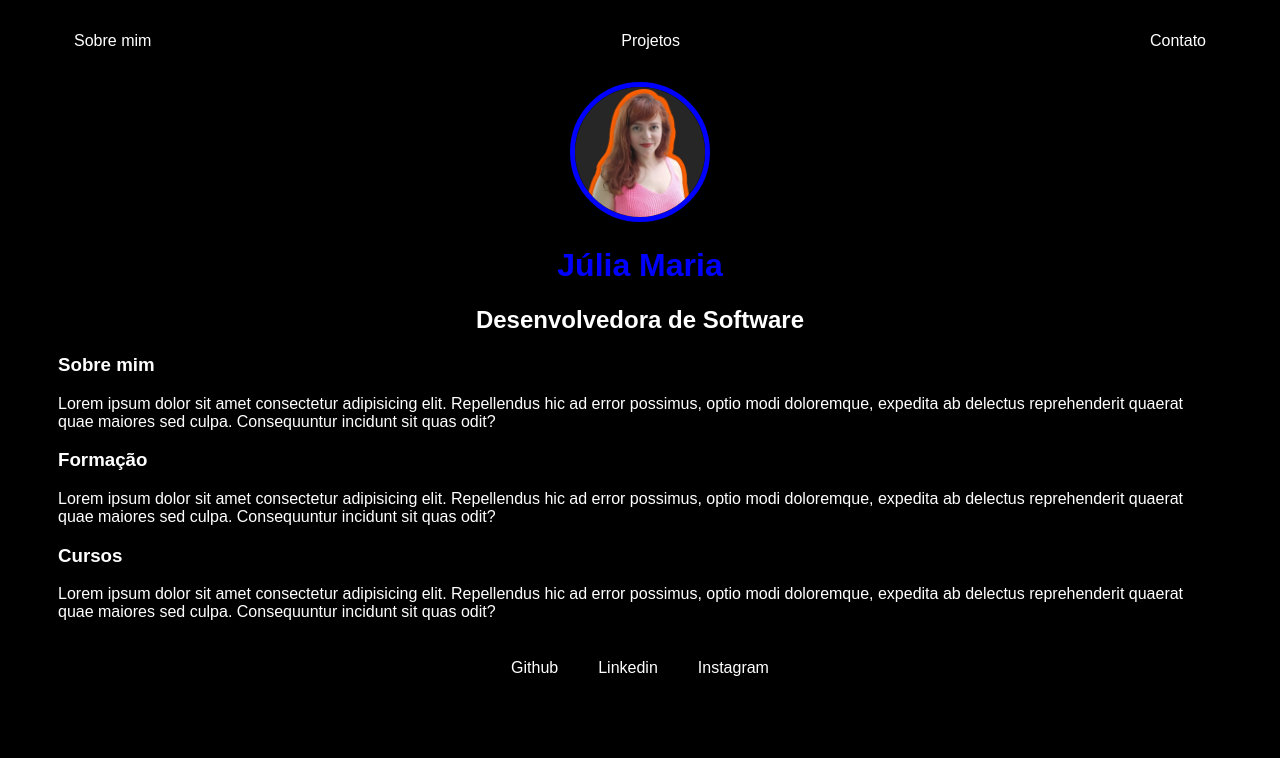
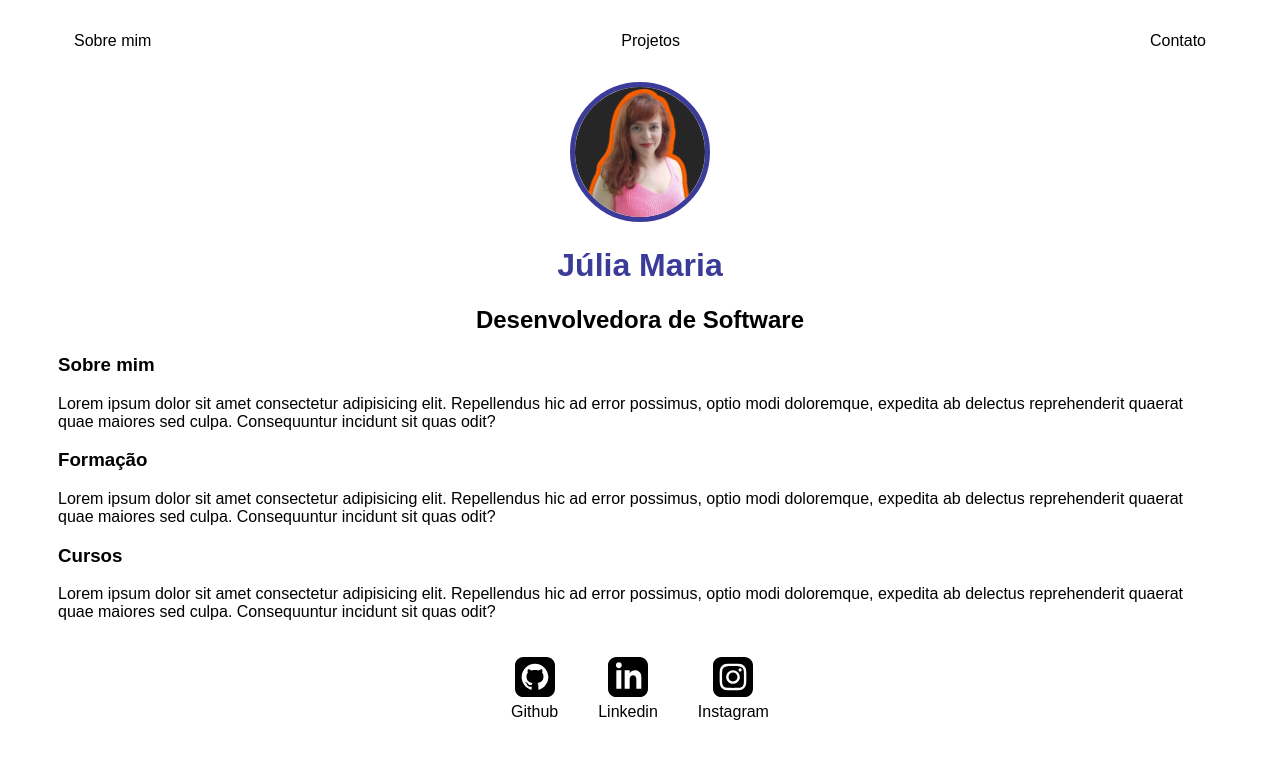
Before and after one commit to jumariafe/easy-portfolio, a plain HTML site: page index.html in a window 1280 px wide. Drawn offline with Linux system fonts and the light colour scheme.

Commit message:
Primeiro commit

```diff
--- a/index.css
+++ b/index.css
@@ -1,6 +1,6 @@
 body{
-  color: white;
-  background-color: black;
+  color: black;
+  background-color:white;
   font-family: Arial, Helvetica, sans-serif;
 }
 
@@ -13,14 +13,14 @@ ul {
 }
 
 a{
-  color:white;
+  color:black;
   text-decoration: none;
 }
 header img{
    width: 130px;
    height: 130px;
    border-radius: 50%;
-   border: 5px solid blue;
+   border: 5px solid rgb(59, 59, 153);
 
 }
 
@@ -29,7 +29,7 @@ header img{
 }
 
 h1 {
-  color:blue
+  color:rgb(59, 59, 153);
 }
 
 footer img {
@@ -56,5 +56,5 @@ footer p {
 }
 
 a:hover {
- color: blue;
+ color: rgb(59, 59, 153);
 }
--- a/index.html
+++ b/index.html
@@ -55,16 +55,16 @@
     </main>
 
     <footer>
-      <a href="https://github.com/jumariafe" target="_blank" rel="noopener noreferrer"
-          <img src="".></img>
+      <a href="https://github.com/jumariafe" target="_blank" rel="noopener noreferrer">
+          <img src="./img/github.svg"></img>
           <p>Github</p>
       </a>
-      <a href="https://www.linkedin.com/in/jumariafe" target="_blank" rel="noopener noreferrer"
-          <img src="".></img>
+      <a href="https://www.linkedin.com/in/jumariafe" target="_blank" rel="noopener noreferrer">
+          <img src="./img/linkedin.svg"></img>
           <p>Linkedin</p>
       </a>
-      <a href="https://instagram.com/jumariafe" target="_blank" rel="noopener noreferrer"
-          <img src="".></img>
+      <a href="https://instagram.com/jumariafe" target="_blank" rel="noopener noreferrer">
+          <img src="./img/instagram.svg"></img>
           <p>Instagram</p>
     </a>
     </footer>
```
Also changed, not shown: contact.html (line endings or trailing spaces), img/github.svg (added), img/instagram.svg (added), img/linkedin.svg (added).
